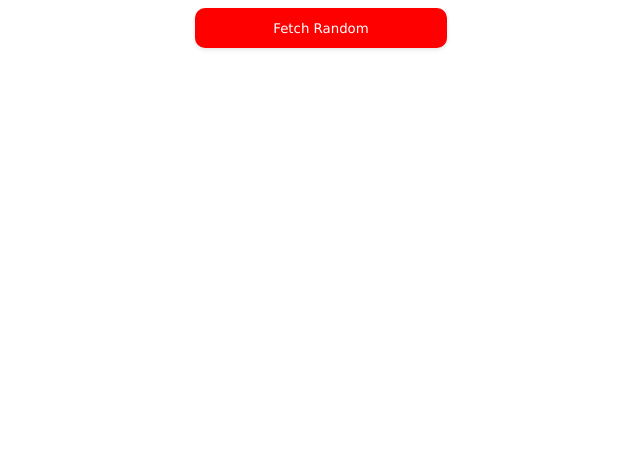
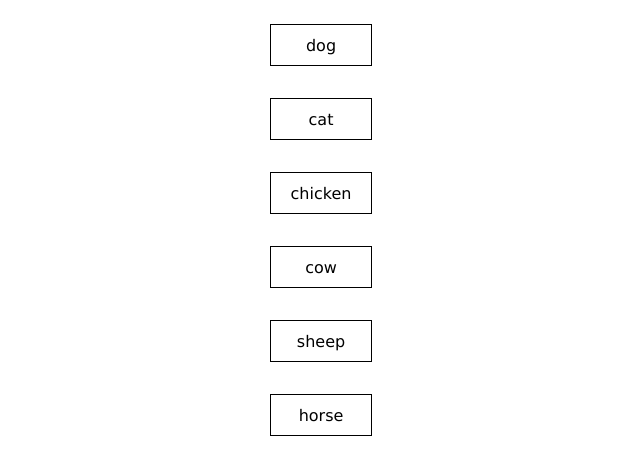
Before and after one commit to thejjwang/9SimpleReactExercises, a React (Vite) app in the folder vite-project/: page / in a window 1280 px wide. Shown: the top 474 px of the page, without its empty margins (319-959 px from the left). Built offline with nearby package versions, Linux system fonts and the light colour scheme.

Commit message:
added 5 and 6

```diff
--- /dev/null
+++ b/vite-project/src/AnimalComponent.jsx
@@ -0,0 +1,11 @@
+
+const AnimalComponent = ({animals}) => {
+
+    return (
+        <div className="animalContainer">
+            {animals.map((animal, i) => <p className='animal' key={i}>{animal}</p>)}
+        </div>
+    )
+}
+
+export default AnimalComponent;
--- a/vite-project/src/App.css
+++ b/vite-project/src/App.css
@@ -127,6 +127,20 @@
     margin: 20px;
     text-align: left;
 }
+.animalContainer {
+    display: flex;
+    justify-content: center;
+    flex-direction: column;
+    align-items: center;
+}
+.animal {
+    width: 100px;
+    height: 40px;
+    border: 1px solid black;
+    display: flex;
+    justify-content: center;
+    align-items: center;
+}
 /* .flip-card {
     background-color: transparent;
     width: 300px;
--- a/vite-project/src/App.jsx
+++ b/vite-project/src/App.jsx
@@ -21,7 +21,8 @@ function App() {
       {/* <MappingList /> */}
       {/* <BuildingForm /> */}
       {/* <RenderJson /> */}
-      <WorkingWithApi />
+      <MappingCustom />
+      {/* <WorkingWithApi /> */}
     </div>
 
   )
--- a/vite-project/src/MappingCustom.jsx
+++ b/vite-project/src/MappingCustom.jsx
@@ -1,7 +1,13 @@
-
+import { useState } from "react";
+import AnimalComponent from "./AnimalComponent";
 const MappingCustom = () => {
 
-    return
+    const animals = ['dog', 'cat', 'chicken', 'cow', 'sheep', 'horse']
+    return (
+        <div>
+            <AnimalComponent animals={animals}/>
+        </div>
+    )
 }
 
 export default MappingCustom;
--- a/vite-project/src/MappingList.jsx
+++ b/vite-project/src/MappingList.jsx
@@ -1,7 +1,15 @@
 
 const MappingList = () => {
 
-    return
+    const arr = ['dog', 'cat', 'chicken', 'cow', 'sheep', 'horse']
+
+    return (
+        <div>
+            <ul>
+                {arr.map((item, i) => <li key={i}>{item}</li>)}
+            </ul>
+        </div>
+    )
 }
 
 export default MappingList;
--- a/vite-project/src/WorkingWithApi.jsx
+++ b/vite-project/src/WorkingWithApi.jsx
@@ -6,6 +6,7 @@ const WorkingWithApi = () => {
 
   const fetchData = async () => {
     try {
+      setAvatar([]);
       const response = await fetch(
         "https://random-data-api.com/api/users/random_user?size=10",
         {
```
